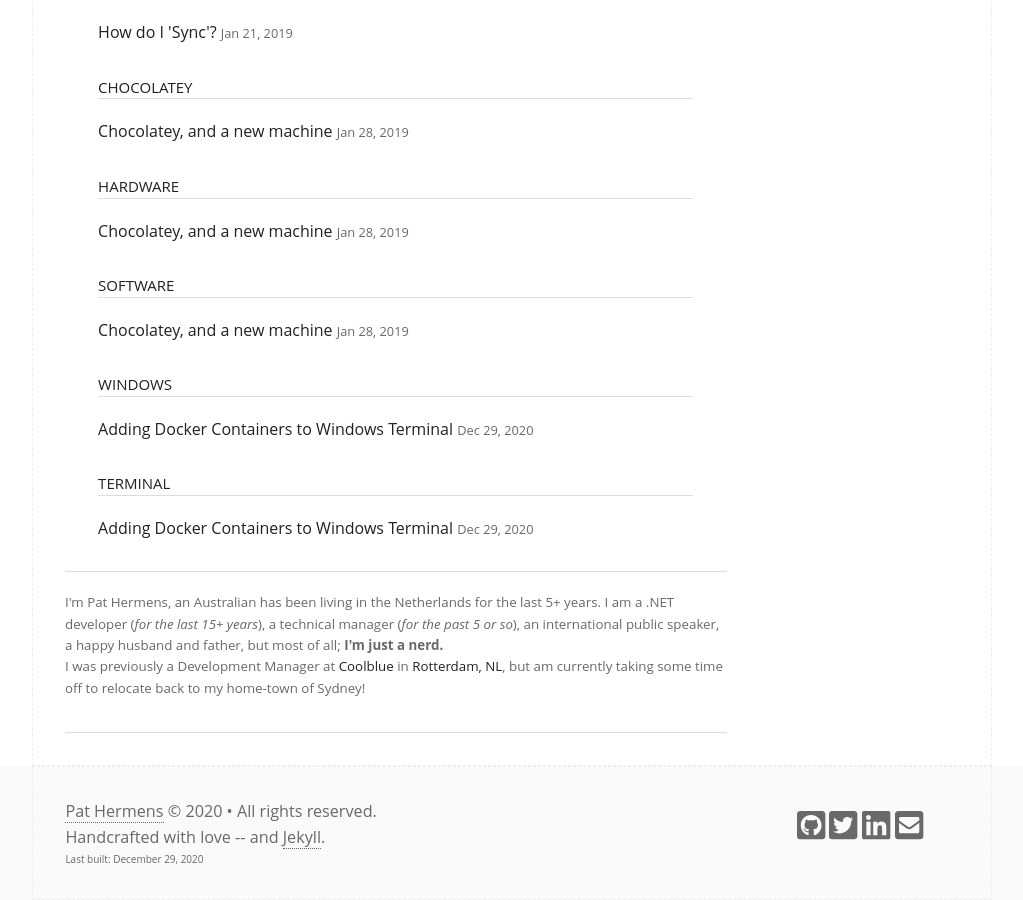
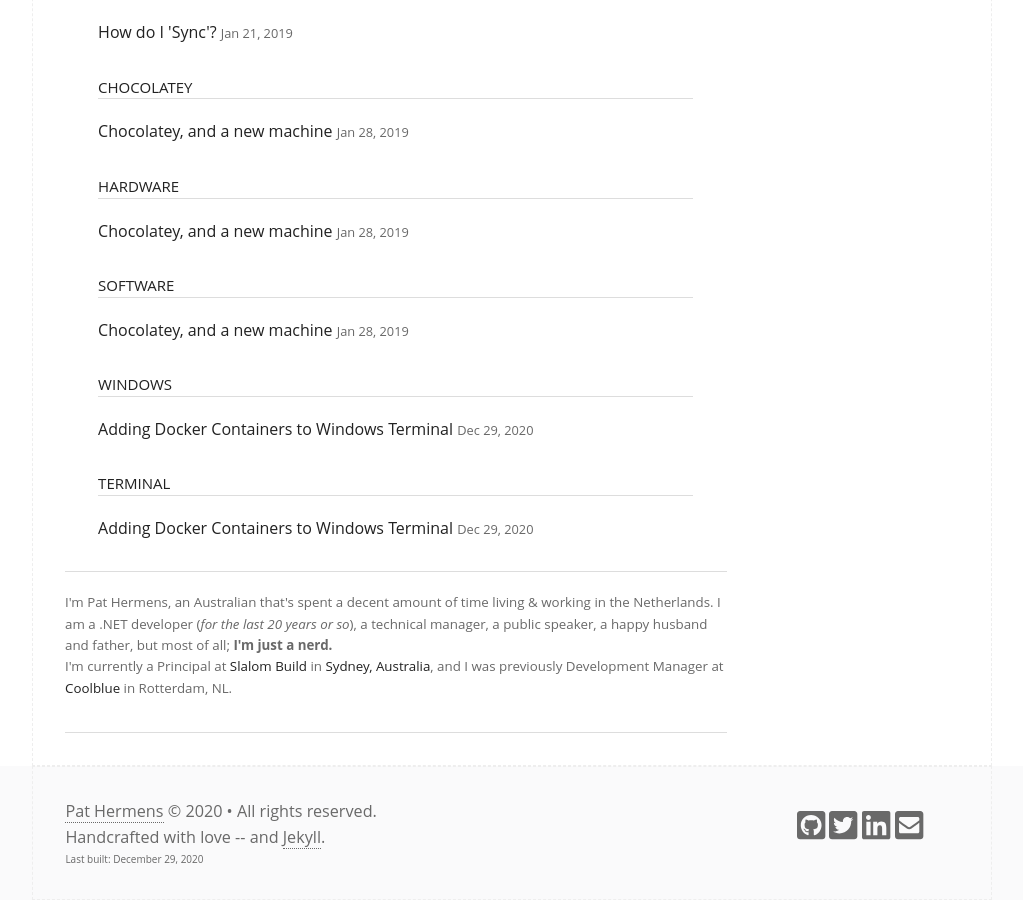
Before and after one commit to PHeonix25/PHeonix25.github.io, a Jekyll site: the page built from archive.html, in a window 1280 px wide and 900 px high, scrolled down 2326 px. Shown: the whole window, without its empty margins (128-1151 px from the left). Built offline with Jekyll 4.4.1, drawn with Linux system fonts in a browser that asks for light colours.

Commit message:
Adding Slalom Build

```diff
--- a/_includes/author.html
+++ b/_includes/author.html
@@ -3,13 +3,13 @@
 	<div id="pat" class="authorinfo box">
 		<p class="byline">Author | <a href="/about" rel="author"><span itemprop="name">Pat Hermens</span></a></p>
 		<p class="bio">
-			I'm Pat Hermens, an Australian has been living in the Netherlands for the last 5+ years.
-			I am a .NET developer (<em>for the last 15+ years</em>), a technical manager (<em>for the past 5 or so</em>),
-			an international public speaker, a happy husband and father, but most of all; <strong>I'm just a nerd.</strong><br />
-			I was previously a <span itemprop="jobTitle">Development Manager</span> at
-			<a href="https://coolblue.nl"><span itemprop="worksFor" itemscope itemtype="http://schema.org/Organization">Coolblue</span></a>
-			in <span itemprop="address" itemscope itemtype="http://schema.org/PostalAddress"><a href="https://www.google.nl/maps/place/Weena+664,+3012+Rotterdam/"><span itemprop="addressRegion">Rotterdam, NL</span></a></span>,
-			but am currently taking some time off to relocate back to my home-town of Sydney!
+			I'm Pat Hermens, an Australian that's spent a decent amount of time living & working in the Netherlands.
+			I am a .NET developer (<em>for the last 20 years or so</em>), a technical manager, a public speaker,
+			a happy husband and father, but most of all; <strong>I'm just a nerd.</strong><br />
+			I'm currently a <span itemprop="jobTitle">Principal</span> at
+			<a href="https://www.slalombuild.com"><span itemprop="worksFor" itemscope itemtype="http://schema.org/Organization">Slalom Build</span></a>
+			in <span itemprop="address" itemscope itemtype="http://schema.org/PostalAddress"><a href="https://www.google.com.au/maps/place/Sydney+Australia"><span itemprop="addressRegion">Sydney, Australia</span></a></span>,
+			and I was previously Development Manager at <a href="https://coolblue.nl">Coolblue</a> in Rotterdam, NL.
 			<meta itemprop="homeLocation" content="Sydney, AU">
 			<meta itemprop="sameAs" content="https://github.com/{{ site.github_username }}">
 			<meta itemprop="sameAs" content="https://twitter.com/{{ site.twitter_username }}">
```
Also changed, not shown: speaking.md (+1 -1 lines).
